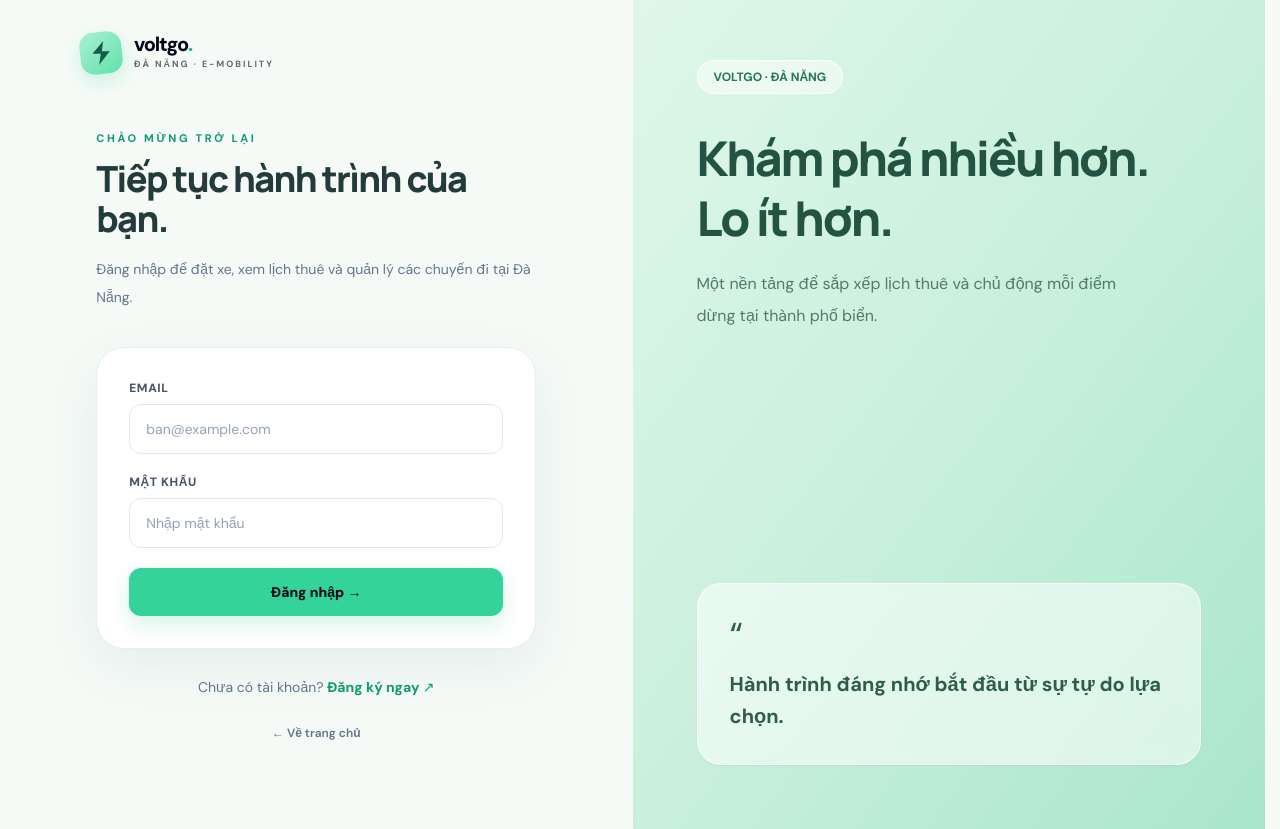
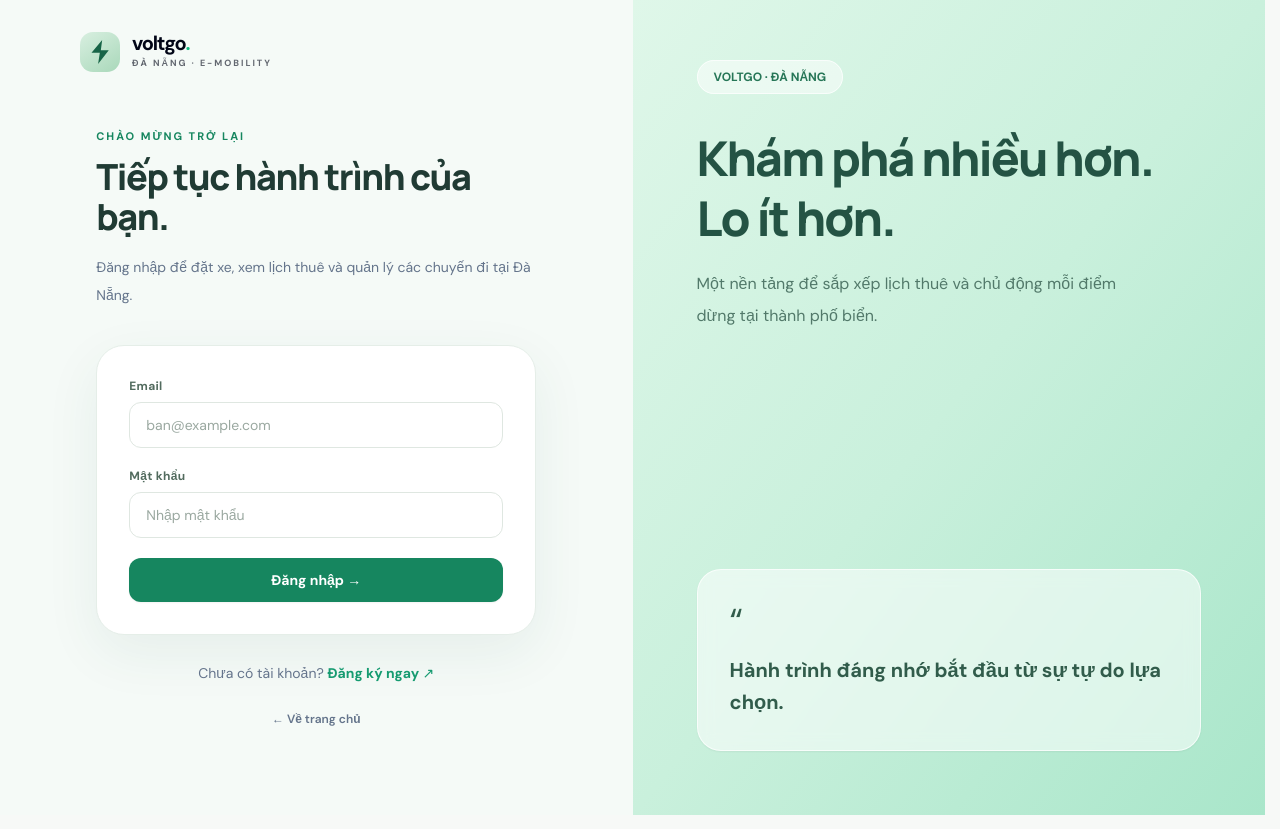
Before and after one commit to 01PhamTien/electric-motorbike-rental, a React (Vite) app in the folder frontend/: page /login in a window 1280 px wide. Built offline with nearby package versions, Linux system fonts and the light colour scheme; no server answers.

Commit message:
design: refine VoltGo minimal premium design tokens

```diff
--- a/frontend/src/index.css
+++ b/frontend/src/index.css
@@ -1,53 +1,57 @@
-@import url('https://fonts.googleapis.com/css2?family=DM+Sans:wght@400;500;600;700;800&family=Manrope:wght@400;500;600;700;800&display=swap');
+@import url('https://fonts.googleapis.com/css2?family=DM+Sans:wght@400;500;600;700&family=Manrope:wght@400;500;600;700;800&display=swap');
 @tailwind base;
 @tailwind components;
 @tailwind utilities;
 
 :root {
   font-family: 'DM Sans', sans-serif;
-  color: #243b3b;
-  background: #f8faf8;
+  color: #203b34;
+  background: #f7f9f7;
   font-synthesis: none;
   text-rendering: optimizeLegibility;
-  --vg-ink: #243b3b;
-  --vg-muted: #738582;
-  --vg-green: #36c995;
-  --vg-green-dark: #159b70;
-  --vg-border: #e8efeb;
+  --vg-ink: #203b34;
+  --vg-muted: #74847d;
+  --vg-green: #16865f;
+  --vg-green-dark: #116b4c;
+  --vg-green-soft: #eaf5ee;
+  --vg-border: #e6ece7;
   --vg-surface: #ffffff;
-  --vg-shadow: 0 18px 55px rgba(16, 42, 44, .055);
+  --vg-canvas: #f7f9f7;
+  --vg-shadow: 0 10px 32px rgba(24, 48, 38, .045);
 }
 html { scroll-behavior: smooth; scrollbar-gutter: stable; }
-body { margin: 0; min-width: 320px; background: #f8faf8; }
-h1,h2,h3,h4 { font-family: 'Manrope',sans-serif; letter-spacing: -.045em; }
+body { margin: 0; min-width: 320px; background: var(--vg-canvas); }
+h1,h2,h3,h4 { font-family: 'Manrope',sans-serif; letter-spacing: -.04em; }
 button,input,select,textarea { font: inherit; }
 button { cursor: pointer; }
 button:disabled { cursor: not-allowed; opacity: .55; }
-a { transition: color .2s ease, background-color .2s ease, border-color .2s ease, box-shadow .2s ease; }
-::selection { background: #b6f7d0; color: #102a24; }
-:focus-visible { outline: 3px solid rgba(25,185,129,.48); outline-offset: 3px; }
+a { transition: color .18s ease, background-color .18s ease, border-color .18s ease, box-shadow .18s ease; }
+::selection { background: #c9ead7; color: #123c2d; }
+:focus-visible { outline: 3px solid rgba(22,134,95,.3); outline-offset: 3px; }
 img { max-width: 100%; }
 @layer components {
-  .container-page { @apply mx-auto w-full max-w-[1280px] px-5 sm:px-8 lg:px-10; }
-  .btn-primary { @apply inline-flex items-center justify-center gap-2 rounded-xl bg-emerald-400 px-6 py-3.5 text-sm font-extrabold text-slate-950 shadow-[0_9px_22px_rgba(16,185,129,.17)] transition duration-200 hover:-translate-y-0.5 hover:bg-emerald-300 hover:shadow-[0_14px_28px_rgba(16,185,129,.22)] focus-visible:outline focus-visible:outline-2 focus-visible:outline-offset-2 focus-visible:outline-emerald-600; }
-  .btn-dark { @apply inline-flex items-center justify-center gap-2 rounded-xl bg-[#35504c] px-6 py-3.5 text-sm font-bold text-white shadow-sm transition duration-200 hover:-translate-y-0.5 hover:bg-[#29433f] hover:shadow-lg; }
-  .btn-outline { @apply inline-flex items-center justify-center gap-2 rounded-xl border border-slate-200 bg-white px-5 py-3 text-sm font-bold text-slate-700 shadow-sm transition duration-200 hover:-translate-y-0.5 hover:border-emerald-400 hover:bg-emerald-50/50 hover:text-emerald-800; }
-  .panel { @apply rounded-[22px] border border-slate-200/75 bg-white shadow-[0_14px_45px_rgba(10,39,36,.045)]; }
-  .field { @apply block w-full rounded-xl border border-slate-200 bg-white px-4 py-3.5 text-sm text-slate-800 outline-none transition duration-200 placeholder:text-slate-400 hover:border-slate-300 focus:border-emerald-500 focus:ring-4 focus:ring-emerald-100; }
-  .field-label { @apply mb-2 block text-xs font-extrabold uppercase tracking-wider text-slate-600; }
-  .eyebrow { @apply text-[11px] font-extrabold uppercase tracking-[.24em] text-[#159b70]; }
-  .section-title { @apply mt-3 text-3xl font-extrabold leading-[1.12] text-[#102a2c] sm:text-4xl; }
-  .tag { @apply inline-flex items-center gap-1.5 rounded-full border border-emerald-100 bg-emerald-50 px-3 py-1.5 text-xs font-extrabold text-emerald-800; }
+  .container-page { @apply mx-auto w-full max-w-[1320px] px-5 sm:px-8 xl:px-10; }
+  .btn-primary { @apply inline-flex min-h-11 items-center justify-center gap-2 rounded-xl bg-[#16865f] px-5 py-3 text-sm font-bold text-white shadow-sm transition duration-200 hover:-translate-y-0.5 hover:bg-[#116b4c] hover:shadow-md focus-visible:outline focus-visible:outline-2 focus-visible:outline-offset-2 focus-visible:outline-emerald-700; }
+  .btn-dark { @apply inline-flex min-h-11 items-center justify-center gap-2 rounded-xl bg-[#203b34] px-5 py-3 text-sm font-bold text-white shadow-sm transition duration-200 hover:-translate-y-0.5 hover:bg-[#142c25] hover:shadow-md; }
+  .btn-outline { @apply inline-flex min-h-11 items-center justify-center gap-2 rounded-xl border border-[#dfe7e1] bg-white px-5 py-3 text-sm font-semibold text-[#38564a] transition duration-200 hover:border-[#a8cbb5] hover:bg-[#f4faf6] hover:text-[#126b4b]; }
+  .panel { @apply rounded-2xl border border-[#e7ede8] bg-white shadow-[0_8px_28px_rgba(24,48,38,.035)]; }
+  .field { @apply block w-full rounded-xl border border-[#dfe7e1] bg-white px-4 py-3 text-sm text-[#203b34] outline-none transition duration-200 placeholder:text-[#9aa8a0] hover:border-[#c4d5c9] focus:border-[#16865f] focus:ring-4 focus:ring-emerald-50; }
+  .field-label { @apply mb-2 block text-xs font-bold tracking-wide text-[#526b5e]; }
+  .eyebrow { @apply text-[11px] font-bold uppercase tracking-[.18em] text-[#16865f]; }
+  .section-title { @apply mt-3 text-3xl font-bold leading-[1.12] text-[#203b34] sm:text-4xl; }
+  .tag { @apply inline-flex items-center gap-1.5 rounded-full border border-[#d9ebdf] bg-[#eff8f1] px-3 py-1.5 text-xs font-bold text-[#176b4e]; }
+  .page-section { @apply container-page py-8 sm:py-10; }
+  .table-shell { @apply overflow-hidden rounded-2xl border border-[#e7ede8] bg-white; }
 }
-.brand-mark { display:flex; align-items:center; justify-content:center; height:42px; width:42px; background:linear-gradient(145deg,#a8f2d2,#62dfad); color:#175c49; border-radius:14px; box-shadow:0 7px 18px rgba(34,201,138,.18); transform:rotate(-7deg); }
-.brand-mark svg { transform:rotate(7deg); }
-.hero-mesh { background:radial-gradient(circle at 78% 22%,rgba(116,231,190,.38),transparent 30%),radial-gradient(circle at 5% 90%,rgba(196,244,221,.75),transparent 38%),linear-gradient(115deg,#f1fbf6 0%,#e5f7ee 55%,#f6fbf7 100%); }
-.vehicle-art { position:relative; isolation:isolate; overflow:hidden; background:radial-gradient(circle at 50% 76%,rgba(65,196,145,.13),transparent 38%),linear-gradient(150deg,#f7fbf8,#eaf7f0); }
-.vehicle-art::after { content:''; display:block; position:absolute; inset:auto 12% 21% 12%; height:12px; background:#1c544d; opacity:.12; filter:blur(13px); border-radius:50%; }
+.brand-mark { display:flex; align-items:center; justify-content:center; height:40px; width:40px; background:linear-gradient(145deg,#d8efe0,#a9d8ba); color:#176447; border-radius:13px; box-shadow:none; transform:none; }
+.brand-mark svg { transform:none; }
+.hero-mesh { background:radial-gradient(circle at 78% 22%,rgba(183,224,196,.32),transparent 30%),linear-gradient(115deg,#f6faf6 0%,#edf6ef 56%,#f8faf8 100%); }
+.vehicle-art { position:relative; isolation:isolate; overflow:hidden; background:radial-gradient(circle at 50% 76%,rgba(65,160,112,.10),transparent 38%),linear-gradient(150deg,#fbfcfb,#eef5ef); }
+.vehicle-art::after { content:''; display:block; position:absolute; inset:auto 12% 21% 12%; height:12px; background:#1c544d; opacity:.10; filter:blur(13px); border-radius:50%; }
 .stat-divider:not(:last-child)::after { content:''; position:absolute; right:0; top:14px; bottom:14px; width:1px; background:rgba(255,255,255,.2); }
 @media (prefers-reduced-motion: no-preference) {
-  .panel { transition: border-color .22s ease, box-shadow .22s ease, transform .22s ease; }
-  .panel:has(> a:hover) { border-color: #b8ead5; }
+  .panel { transition: border-color .2s ease, box-shadow .2s ease, transform .2s ease; }
+  .panel:has(> a:hover) { border-color: #c4ddcb; box-shadow: 0 12px 34px rgba(24,48,38,.07); }
 }
 @media (prefers-reduced-motion: reduce) {
   *,*::before,*::after { scroll-behavior:auto !important; animation-duration:.01ms !important; animation-iteration-count:1 !important; transition-duration:.01ms !important; }
```
